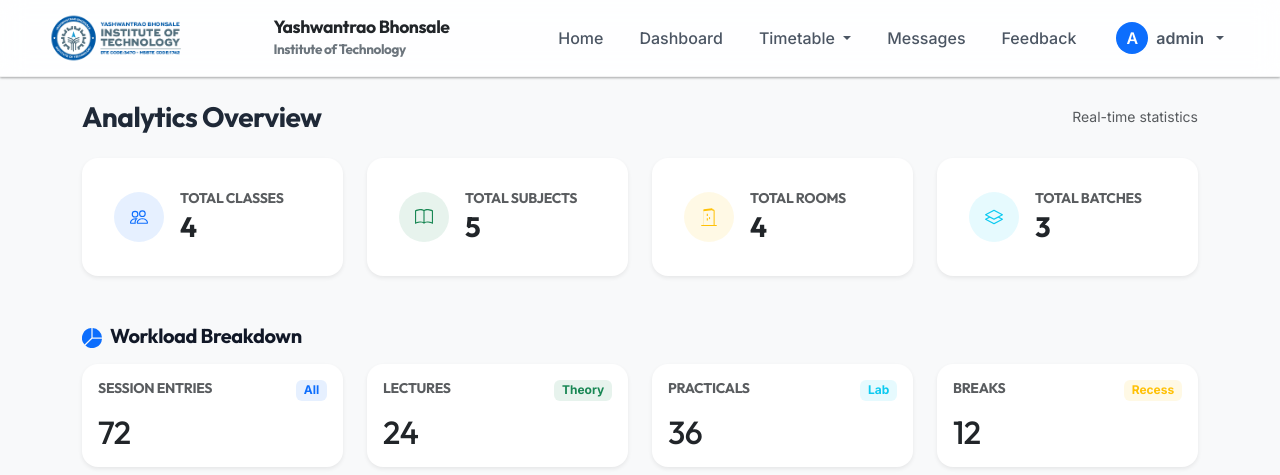
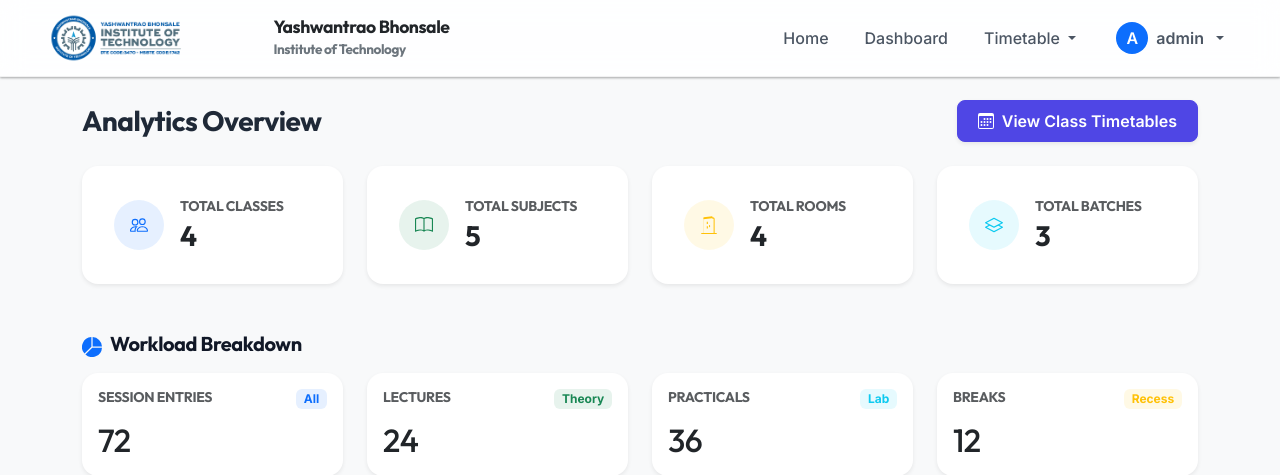
Before and after one commit to vedangdhuri/Opti-Time-69, a Django app: page /dashboard/ in a window 1280 px wide. Shown: the top 475 px of the page. Run offline with Django 5.2, Linux system fonts and the light colour scheme; a user stored in the database is signed in; data comes from the database, SQL or seed files in the repository; both versions use the stored data as it was after the commit.

Commit message:
# modified

```diff
--- a/templates/base.html
+++ b/templates/base.html
@@ -83,17 +83,7 @@
           </li>
 
 
-          <li class="nav-item">
-            <a class="nav-link px-3" href="{% url 'user_list' %}">
-              Messages
-            </a>
-          </li>
 
-          <li class="nav-item">
-            <a class="nav-link px-3" href="{% url 'feedback' %}">
-              Feedback
-            </a>
-          </li>
           {% else %}
           <li class="nav-item">
             <a class="nav-link px-3" href="{% url 'about' %}">
--- a/templates/dashboard/dashboard.html
+++ b/templates/dashboard/dashboard.html
@@ -6,7 +6,18 @@
 
 <div class="d-flex align-items-center justify-content-between mb-4">
   <h3 class="fw-bold m-0">Analytics Overview</h3>
-    <span class="text-muted small">Real-time statistics</span>
+  <div class="d-flex gap-2">
+    <a href="{% url 'class_timetable:dashboard' %}" class="btn btn-primary d-flex align-items-center gap-2 shadow-sm">
+      <svg xmlns="http://www.w3.org/2000/svg" width="16" height="16" fill="currentColor" class="bi bi-calendar3"
+        viewBox="0 0 16 16">
+        <path
+          d="M14 0H2a2 2 0 0 0-2 2v12a2 2 0 0 0 2 2h12a2 2 0 0 0 2-2V2a2 2 0 0 0-2-2zM1 3.857C1 3.384 1.448 3 2 3h12c.552 0 1 .384 1 .857v10.286c0 .473-.448.857-1 .857H2c-.552 0-1-.384-1-.857V3.857z" />
+        <path
+          d="M6.5 7a1 1 0 1 0 0-2 1 1 0 0 0 0 2zm3 0a1 1 0 1 0 0-2 1 1 0 0 0 0 2zm3 0a1 1 0 1 0 0-2 1 1 0 0 0 0 2zm-9 3a1 1 0 1 0 0-2 1 1 0 0 0 0 2zm3 0a1 1 0 1 0 0-2 1 1 0 0 0 0 2zm3 0a1 1 0 1 0 0-2 1 1 0 0 0 0 2zm3 0a1 1 0 1 0 0-2 1 1 0 0 0 0 2zm-9 3a1 1 0 1 0 0-2 1 1 0 0 0 0 2zm3 0a1 1 0 1 0 0-2 1 1 0 0 0 0 2zm3 0a1 1 0 1 0 0-2 1 1 0 0 0 0 2z" />
+      </svg>
+      View Class Timetables
+    </a>
+  </div>
 </div>
 
 <!-- ===================== MAIN STATS ===================== -->
@@ -15,9 +26,13 @@
   <div class="col-md-3">
     <div class="card h-100 border-0 shadow-sm p-3">
       <div class="card-body d-flex align-items-center">
-        <div class="bg-primary bg-opacity-10 text-primary rounded-circle p-3 me-3 d-flex align-items-center justify-content-center" style="width: 50px; height: 50px;">
-             <svg xmlns="http://www.w3.org/2000/svg" width="24" height="24" fill="currentColor" class="bi bi-people" viewBox="0 0 16 16">
-                <path d="M15 14s1 0 1-1-1-4-5-4-5 3-5 4 1 1 1 1h8Zm-7.978-1A.261.261 0 0 1 7 12.996c.001-.264.167-1.03.76-1.72C8.312 10.629 9.282 10 11 10c1.717 0 2.687.63 3.24 1.276.593.69.758 1.457.76 1.72l-.008.002a.274.274 0 0 1-.014.002H7.022ZM11 7a2 2 0 1 0 0-4 2 2 0 0 0 0 4Zm3-2a3 3 0 1 1-6 0 3 3 0 0 1 6 0ZM6.936 9.28a5.88 5.88 0 0 0-1.23-.247A7.35 7.35 0 0 0 5 9c-4 0-5 3-5 4 0 .667.333 1 1 1h4.216A2.238 2.238 0 0 1 5 13c0-1.01.377-2.042 1.09-2.904.243-.294.526-.569.846-.816ZM4.92 10A5.493 5.493 0 0 0 4 13H1c0-.26.164-1.03.76-1.724.545-.636 1.492-1.256 3.16-1.275ZM1.5 5.5a3 3 0 1 1 6 0 3 3 0 0 1-6 0Zm3-2a2 2 0 1 0 0 4 2 2 0 0 0 0-4Z"/>
+        <div
+          class="bg-primary bg-opacity-10 text-primary rounded-circle p-3 me-3 d-flex align-items-center justify-content-center"
+          style="width: 50px; height: 50px;">
+          <svg xmlns="http://www.w3.org/2000/svg" width="24" height="24" fill="currentColor" class="bi bi-people"
+            viewBox="0 0 16 16">
+            <path
+              d="M15 14s1 0 1-1-1-4-5-4-5 3-5 4 1 1 1 1h8Zm-7.978-1A.261.261 0 0 1 7 12.996c.001-.264.167-1.03.76-1.72C8.312 10.629 9.282 10 11 10c1.717 0 2.687.63 3.24 1.276.593.69.758 1.457.76 1.72l-.008.002a.274.274 0 0 1-.014.002H7.022ZM11 7a2 2 0 1 0 0-4 2 2 0 0 0 0 4Zm3-2a3 3 0 1 1-6 0 3 3 0 0 1 6 0ZM6.936 9.28a5.88 5.88 0 0 0-1.23-.247A7.35 7.35 0 0 0 5 9c-4 0-5 3-5 4 0 .667.333 1 1 1h4.216A2.238 2.238 0 0 1 5 13c0-1.01.377-2.042 1.09-2.904.243-.294.526-.569.846-.816ZM4.92 10A5.493 5.493 0 0 0 4 13H1c0-.26.164-1.03.76-1.724.545-.636 1.492-1.256 3.16-1.275ZM1.5 5.5a3 3 0 1 1 6 0 3 3 0 0 1-6 0Zm3-2a2 2 0 1 0 0 4 2 2 0 0 0 0-4Z" />
           </svg>
         </div>
         <div>
@@ -31,9 +46,13 @@
   <div class="col-md-3">
     <div class="card h-100 border-0 shadow-sm p-3">
       <div class="card-body d-flex align-items-center">
-        <div class="bg-success bg-opacity-10 text-success rounded-circle p-3 me-3 d-flex align-items-center justify-content-center" style="width: 50px; height: 50px;">
-             <svg xmlns="http://www.w3.org/2000/svg" width="24" height="24" fill="currentColor" class="bi bi-book" viewBox="0 0 16 16">
-                <path d="M1 2.828c.885-.37 2.154-.769 3.388-.893 1.33-.134 2.458.063 3.112.752v9.746c-.935-.53-2.12-.603-3.213-.493-1.18.12-2.37.461-3.287.811V2.828zm7.5-.141c.654-.689 1.782-.886 3.112-.752 1.234.124 2.503.523 3.388.893v9.923c-.918-.35-2.107-.692-3.287-.81-1.094-.111-2.278-.039-3.213.492V2.687zM8 1.783C7.015.936 5.587.81 4.287.94c-1.514.153-3.042.672-3.994 1.105A.5.5 0 0 0 0 2.5v11a.5.5 0 0 0 .707.455c.882-.4 2.303-.881 3.68-1.02 1.409-.142 2.59.087 3.223.877a.5.5 0 0 0 .78 0c.633-.79 1.814-1.019 3.222-.877 1.378.139 2.8.62 3.681 1.02A.5.5 0 0 0 16 13.5v-11a.5.5 0 0 0-.293-.455c-.952-.433-2.48-.952-3.994-1.105C10.413.809 8.985.936 8 1.783z"/>
+        <div
+          class="bg-success bg-opacity-10 text-success rounded-circle p-3 me-3 d-flex align-items-center justify-content-center"
+          style="width: 50px; height: 50px;">
+          <svg xmlns="http://www.w3.org/2000/svg" width="24" height="24" fill="currentColor" class="bi bi-book"
+            viewBox="0 0 16 16">
+            <path
+              d="M1 2.828c.885-.37 2.154-.769 3.388-.893 1.33-.134 2.458.063 3.112.752v9.746c-.935-.53-2.12-.603-3.213-.493-1.18.12-2.37.461-3.287.811V2.828zm7.5-.141c.654-.689 1.782-.886 3.112-.752 1.234.124 2.503.523 3.388.893v9.923c-.918-.35-2.107-.692-3.287-.81-1.094-.111-2.278-.039-3.213.492V2.687zM8 1.783C7.015.936 5.587.81 4.287.94c-1.514.153-3.042.672-3.994 1.105A.5.5 0 0 0 0 2.5v11a.5.5 0 0 0 .707.455c.882-.4 2.303-.881 3.68-1.02 1.409-.142 2.59.087 3.223.877a.5.5 0 0 0 .78 0c.633-.79 1.814-1.019 3.222-.877 1.378.139 2.8.62 3.681 1.02A.5.5 0 0 0 16 13.5v-11a.5.5 0 0 0-.293-.455c-.952-.433-2.48-.952-3.994-1.105C10.413.809 8.985.936 8 1.783z" />
           </svg>
         </div>
         <div>
@@ -47,10 +66,14 @@
   <div class="col-md-3">
     <div class="card h-100 border-0 shadow-sm p-3">
       <div class="card-body d-flex align-items-center">
-        <div class="bg-warning bg-opacity-10 text-warning rounded-circle p-3 me-3 d-flex align-items-center justify-content-center" style="width: 50px; height: 50px;">
-             <svg xmlns="http://www.w3.org/2000/svg" width="24" height="24" fill="currentColor" class="bi bi-door-open" viewBox="0 0 16 16">
-                <path d="M8.5 10c-.276 0-.5-.448-.5-1s.224-1 .5-1 .5.448.5 1-.224 1-.5 1z"/>
-                <path d="M10.828.122A.5.5 0 0 1 11 .5V1h.5A1.5 1.5 0 0 1 13 2.5V15h1.5a.5.5 0 0 1 0 1h-13a.5.5 0 0 1 0-1H3V1.5a.5.5 0 0 1 .43-.492l7.398-.886zM11 2.5V2h-.466l-7.441.892.037.208.028.154V15h8.942V2.5H11zM7 5H6v2h1V5zm0 4H6v2h1V9z"/>
+        <div
+          class="bg-warning bg-opacity-10 text-warning rounded-circle p-3 me-3 d-flex align-items-center justify-content-center"
+          style="width: 50px; height: 50px;">
+          <svg xmlns="http://www.w3.org/2000/svg" width="24" height="24" fill="currentColor" class="bi bi-door-open"
+            viewBox="0 0 16 16">
+            <path d="M8.5 10c-.276 0-.5-.448-.5-1s.224-1 .5-1 .5.448.5 1-.224 1-.5 1z" />
+            <path
+              d="M10.828.122A.5.5 0 0 1 11 .5V1h.5A1.5 1.5 0 0 1 13 2.5V15h1.5a.5.5 0 0 1 0 1h-13a.5.5 0 0 1 0-1H3V1.5a.5.5 0 0 1 .43-.492l7.398-.886zM11 2.5V2h-.466l-7.441.892.037.208.028.154V15h8.942V2.5H11zM7 5H6v2h1V5zm0 4H6v2h1V9z" />
           </svg>
         </div>
         <div>
@@ -64,9 +87,13 @@
   <div class="col-md-3">
     <div class="card h-100 border-0 shadow-sm p-3">
       <div class="card-body d-flex align-items-center">
-        <div class="bg-info bg-opacity-10 text-info rounded-circle p-3 me-3 d-flex align-items-center justify-content-center" style="width: 50px; height: 50px;">
-             <svg xmlns="http://www.w3.org/2000/svg" width="24" height="24" fill="currentColor" class="bi bi-layers" viewBox="0 0 16 16">
-                <path d="M8.235 1.559a.5.5 0 0 0-.47 0l-7.5 4a.5.5 0 0 0 0 .882L3.188 8 .264 9.559a.5.5 0 0 0 0 .882l7.5 4a.5.5 0 0 0 .47 0l7.5-4a.5.5 0 0 0 0-.882L12.813 8l2.922-1.559a.5.5 0 0 0 0-.882l-7.5-4zm3.515 7.008L14.438 10 8 13.233 1.562 10 4.25 8.567l3.515 1.874a.5.5 0 0 0 .47 0l3.515-1.874zM8 9.433 1.562 6 8 2.567 14.438 6 8 9.433z"/>
+        <div
+          class="bg-info bg-opacity-10 text-info rounded-circle p-3 me-3 d-flex align-items-center justify-content-center"
+          style="width: 50px; height: 50px;">
+          <svg xmlns="http://www.w3.org/2000/svg" width="24" height="24" fill="currentColor" class="bi bi-layers"
+            viewBox="0 0 16 16">
+            <path
+              d="M8.235 1.559a.5.5 0 0 0-.47 0l-7.5 4a.5.5 0 0 0 0 .882L3.188 8 .264 9.559a.5.5 0 0 0 0 .882l7.5 4a.5.5 0 0 0 .47 0l7.5-4a.5.5 0 0 0 0-.882L12.813 8l2.922-1.559a.5.5 0 0 0 0-.882l-7.5-4zm3.515 7.008L14.438 10 8 13.233 1.562 10 4.25 8.567l3.515 1.874a.5.5 0 0 0 .47 0l3.515-1.874zM8 9.433 1.562 6 8 2.567 14.438 6 8 9.433z" />
           </svg>
         </div>
         <div>
@@ -82,8 +109,10 @@
 <!-- ===================== TIMETABLE BREAKDOWN ===================== -->
 <h5 class="fw-bold mb-3 d-flex align-items-center gap-2">
   <span class="text-primary">
-        <svg xmlns="http://www.w3.org/2000/svg" width="20" height="20" fill="currentColor" class="bi bi-pie-chart-fill" viewBox="0 0 16 16">
-            <path d="M15.985 8.5H8.207l-5.5 5.5a8 8 0 0 0 13.277-5.5zM2 13.292A8 8 0 0 1 7.5.015v7.778l-5.5 5.5zM8.5.015V7.5h7.485A8.001 8.001 0 0 0 8.5.015z"/>
+    <svg xmlns="http://www.w3.org/2000/svg" width="20" height="20" fill="currentColor" class="bi bi-pie-chart-fill"
+      viewBox="0 0 16 16">
+      <path
+        d="M15.985 8.5H8.207l-5.5 5.5a8 8 0 0 0 13.277-5.5zM2 13.292A8 8 0 0 1 7.5.015v7.778l-5.5 5.5zM8.5.015V7.5h7.485A8.001 8.001 0 0 0 8.5.015z" />
     </svg>
   </span>
   Workload Breakdown
```
Also changed, not shown: db.sqlite3. Lines whose indentation alone changed are shown as unchanged.
